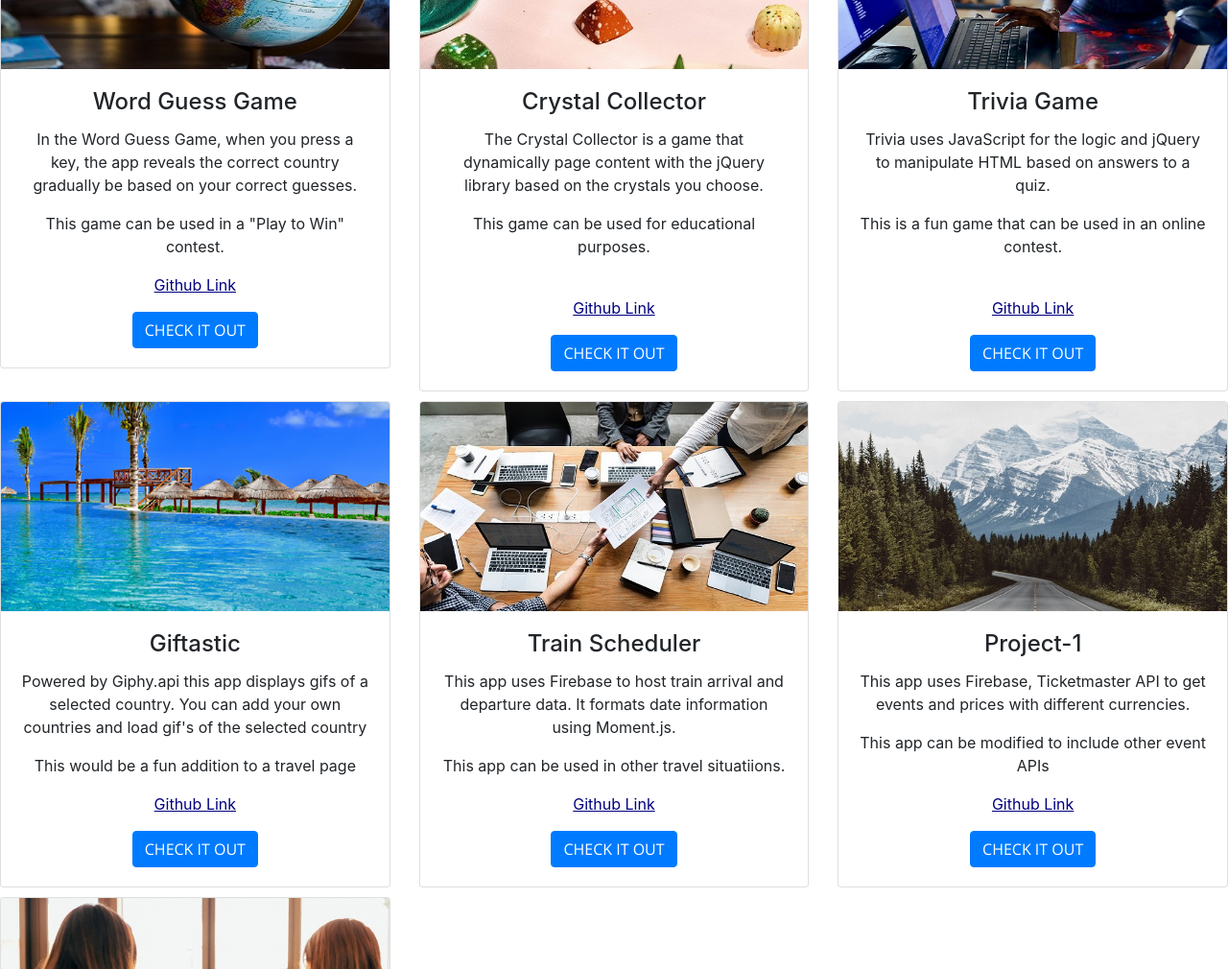
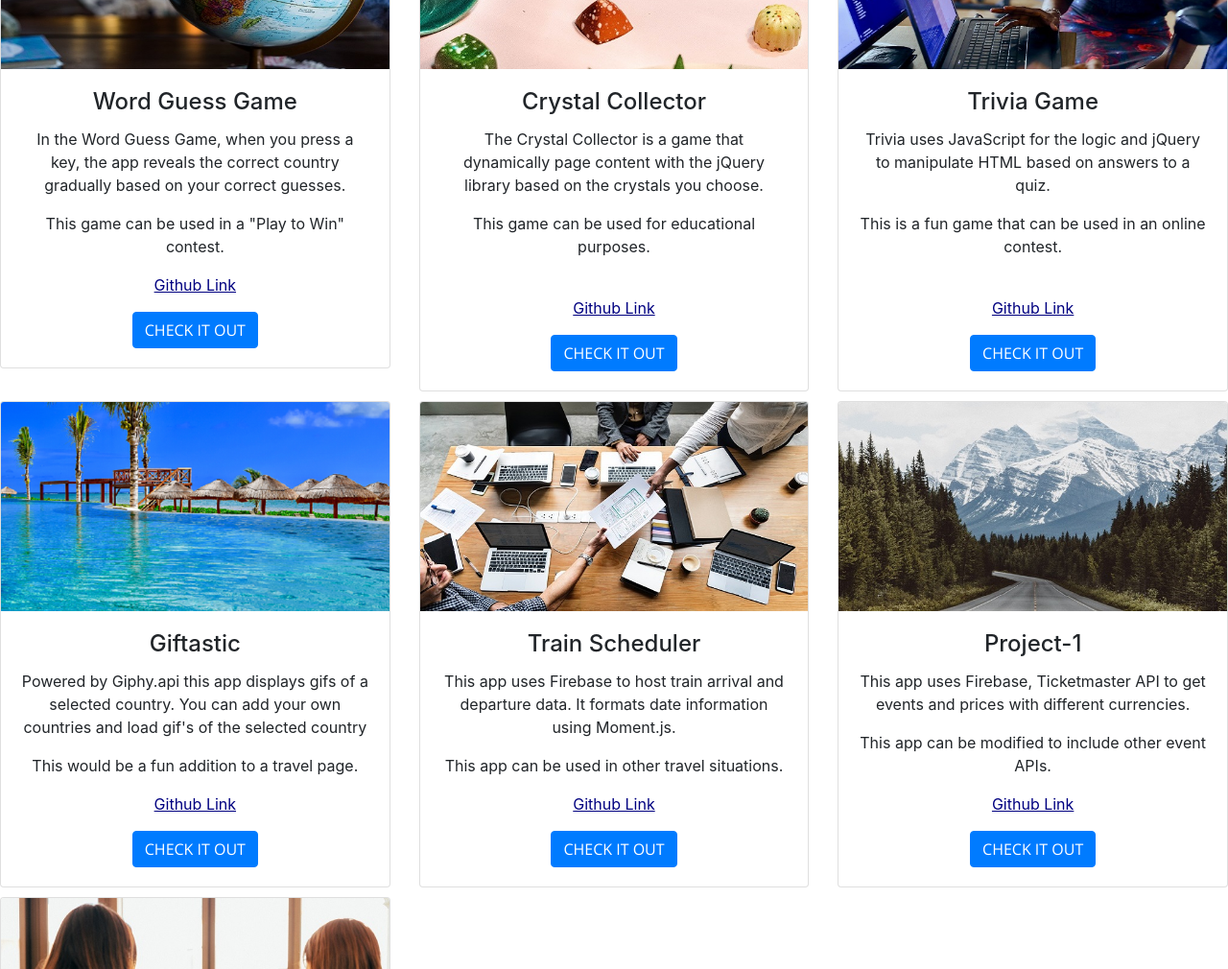
Before and after one commit to pmutunga/Bootstrap-Portfolio, a website with bundled scripts: page index.html in a window 1280 px wide. Shown: the part 1240-2250 px from the top of the page at 96% size. Built offline with nearby package versions, Linux system fonts and the light colour scheme.

Commit message:
portfolio update

```diff
--- a/index.html
+++ b/index.html
@@ -95,7 +95,7 @@
       <a href="https://pmutunga.github.io/Word-Guess-Game"><img class="card-img-top" src="./img/portfolio/fullsize/1.jpg" alt="Card image"></a>
       <div class="card-body text-center work">
         <h4 class="card-title">Word Guess Game</h4>
-        <p class="card-text">In the Word Guess Game, when you press a key, the app reveals the correct country gradually be  based on your correct guesses.</p>
+        <p class="card-text">In the Word Guess Game, when you press a key, the app reveals the correct country gradually based on your correct guesses.</p>
         <p> This game can be used in a "Play to Win" contest.</p>
         <p class="card-text gitlink"><a target="_blank" rel="noopener noreferrer" href="https://github.com/pmutunga/Word-Guess-Game">Github Link</a></p>
         <a href="https://pmutunga.github.io/Word-Guess-Game/" class="btn btn-primary">Check it out</a>
@@ -137,7 +137,7 @@
       <div class="card-body text-center">
           <h4 class="card-title">Giftastic</h4>
           <p class="card-text">Powered by Giphy.api this app displays gifs of a selected country. You can add your own countries and load gif's of the selected country</p>
-          <p>This would be a fun addition to a travel page</p>
+          <p>This would be a fun addition to a travel page.</p>
           <p class="card-text gitlink"><a target="_blank" rel="noopener noreferrer" href="https://github.com/pmutunga/GifTastic">Github Link</a></p>
           <a href="https://pmutunga.github.io/GifTastic/" class="btn btn-primary">Check it out</a>
       </div>
@@ -150,7 +150,7 @@
         <div class="card-body text-center">
             <h4 class="card-title">Train Scheduler</h4>
             <p class="card-text">This app uses Firebase to host train arrival and departure data. It formats date information using Moment.js. </p>
-            <p> This app can be used in other travel situatiions.</p>
+            <p> This app can be used in other travel situations.</p>
             <p class="card-text gitlink"><a target="_blank" rel="noopener noreferrer" href="https://github.com/pmutunga/Trainschedule">Github Link</a></p>
             <a href="https://pmutunga.github.io/Trainschedule/" class="btn btn-primary">Check it out</a>
         </div>
@@ -163,7 +163,7 @@
           <div class="card-body text-center">
               <h4 class="card-title">Project-1</h4>
               <p class="card-text">This app uses Firebase, Ticketmaster API to get events and prices with different currencies.</p>
-              <p> This app can be modified to include other event APIs</p>
+              <p> This app can be modified to include other event APIs.</p>
               <p class="card-text gitlink"><a target="_blank" rel="noopener noreferrer"href="https://github.com/RamonJul/Project-1">Github Link</a></p>
               <a href="https://ramonjul.github.io/Project-1/" class="btn btn-primary">Check it out</a>
           </div>
```
